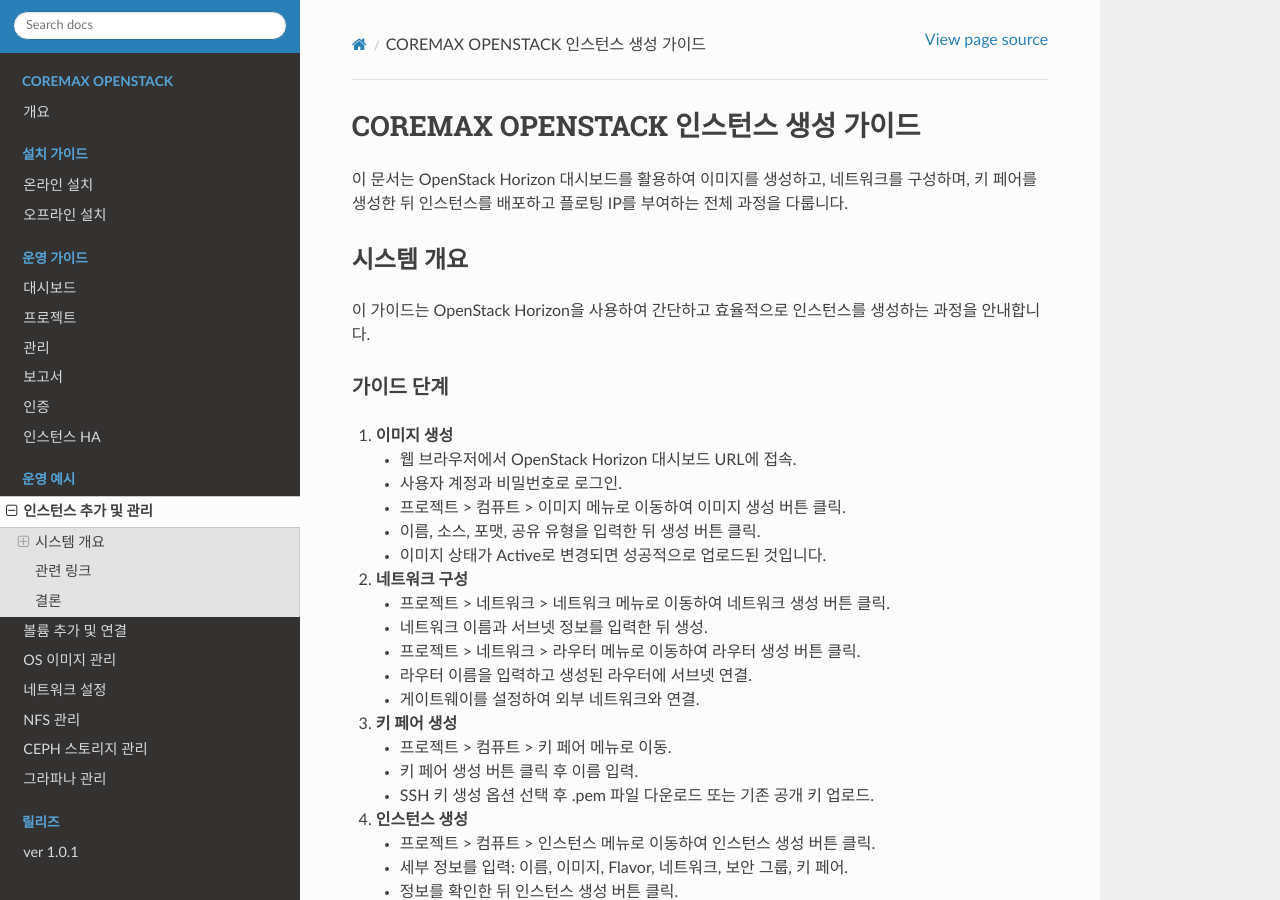
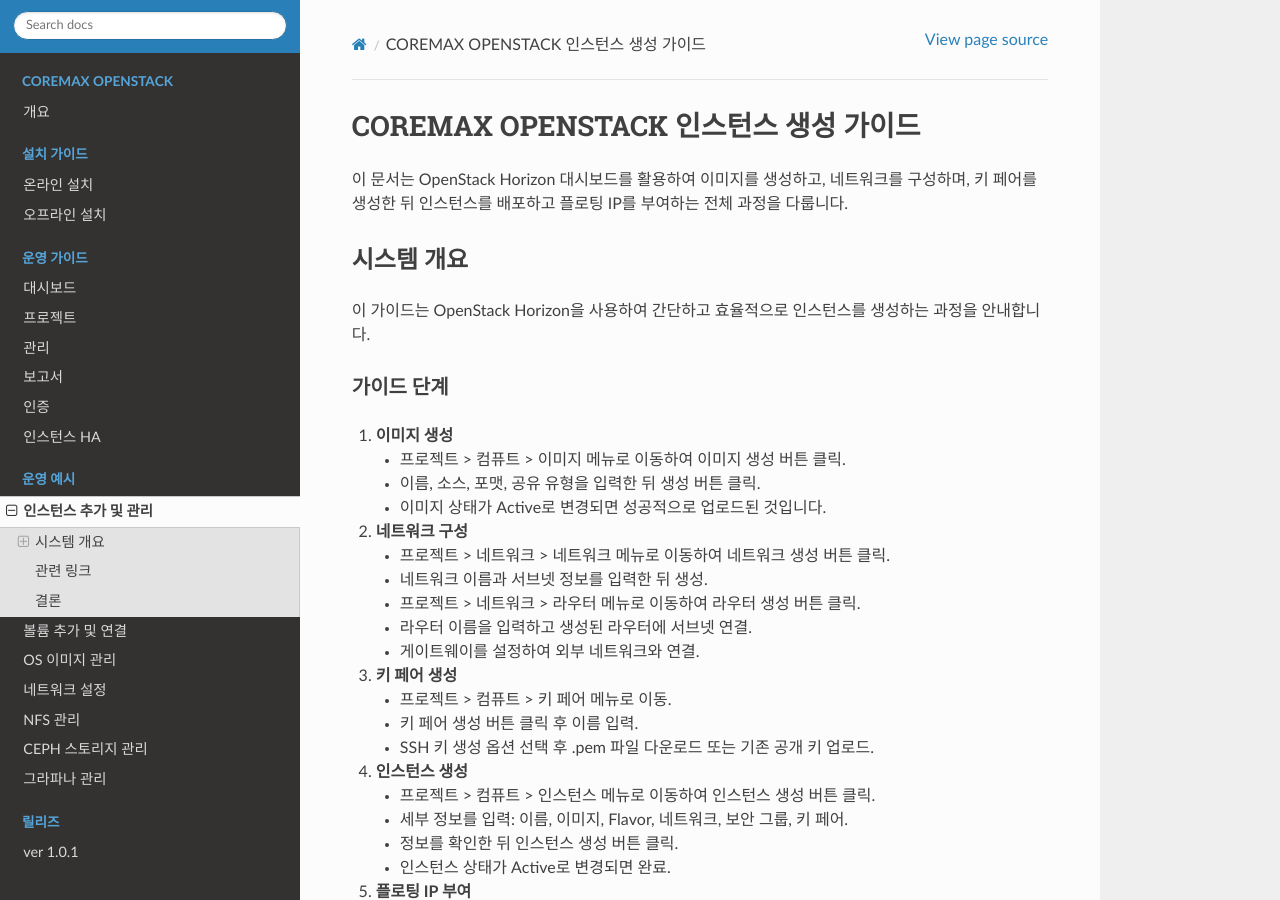
Before and after one commit to hoonhee92/install_tutorial.ver-0.1, a Sphinx documentation site: the page built from docs/source/example/instance-up.rst, in a window 1280 px wide and 900 px high. Built offline with Sphinx 7.4.7 and the Read the Docs theme 3.1.0, drawn with Linux system fonts in a browser that asks for light colours.

Commit message:
Update instance-up.rst

```diff
--- a/docs/source/example/instance-up.rst
+++ b/docs/source/example/instance-up.rst
@@ -11,10 +11,6 @@
 ~~~~~~~~~~~~
 
 1. **이미지 생성**
-
-   - 웹 브라우저에서 OpenStack Horizon 대시보드 URL에 접속.
-
-   - 사용자 계정과 비밀번호로 로그인.
 
    - 프로젝트 > 컴퓨트 > 이미지 메뉴로 이동하여 이미지 생성 버튼 클릭.
 
```
